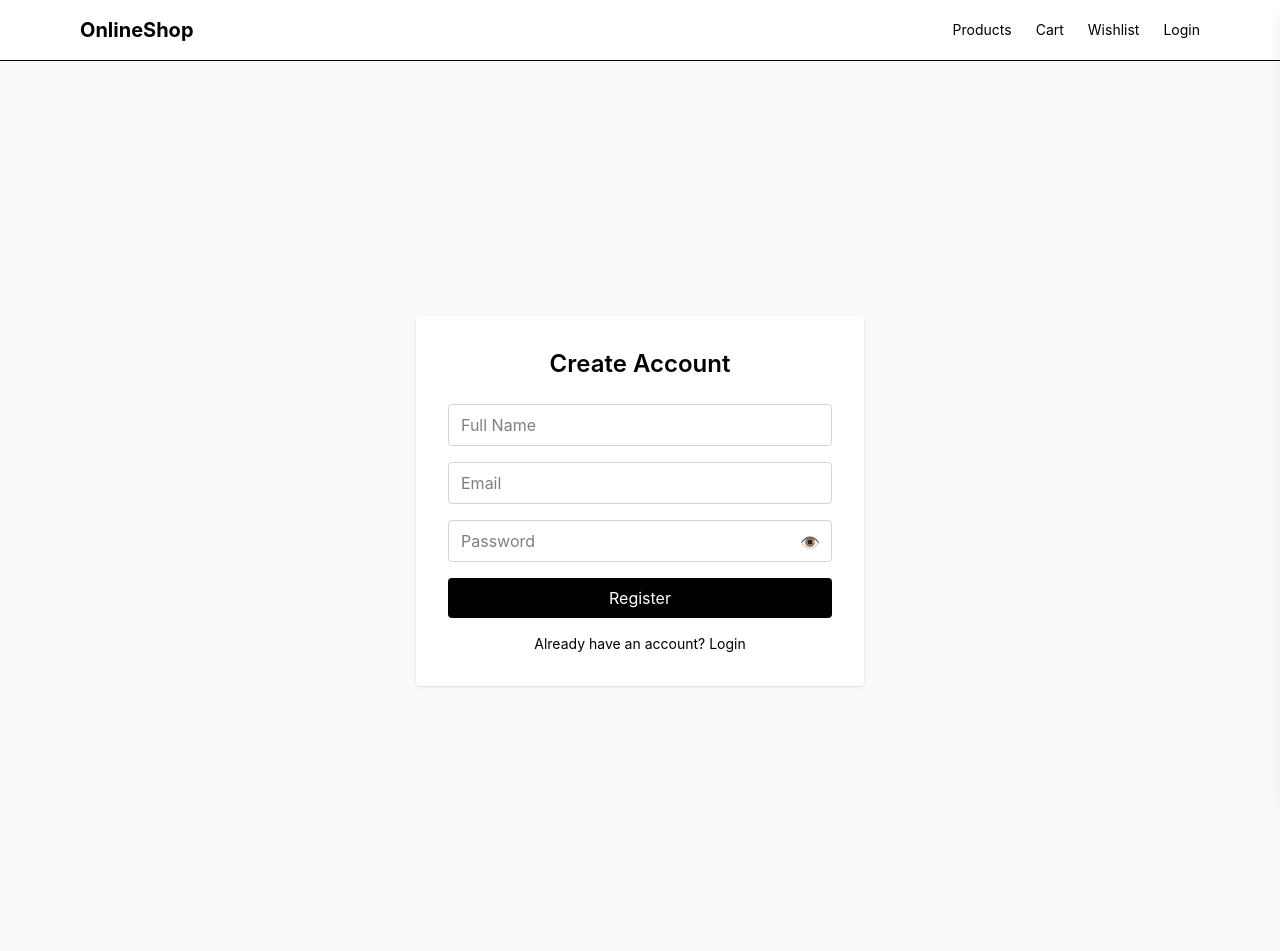
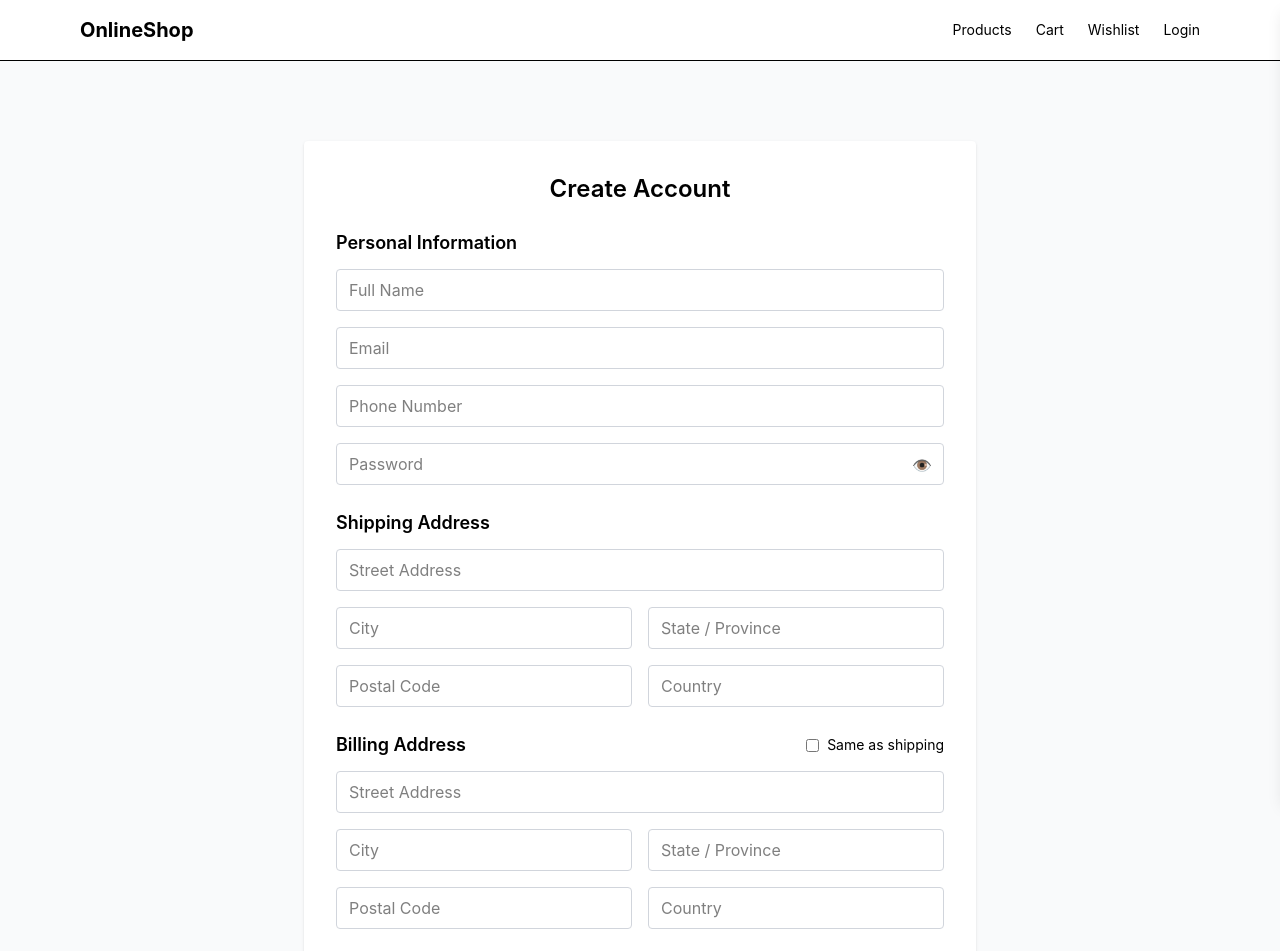
Before and after one commit to kgkaudi/OnlineShopDotnet, a Next.js app in the folder frontend/: page /auth/register in a window 1280 px wide. Shown: the top 951 px of the page. Built offline with nearby package versions, Linux system fonts and the light colour scheme; no server answers.

Commit message:
Updated the registration to have all these details

```diff
--- a/frontend/app/auth/register/page.tsx
+++ b/frontend/app/auth/register/page.tsx
@@ -6,17 +6,76 @@ import Container from "../../components/Container";
 
 export default function RegisterPage() {
   const router = useRouter();
+
   const [form, setForm] = useState({
     fullName: "",
     email: "",
     password: "",
+
+    phoneNumber: "",
+
+    shippingAddress: {
+      street: "",
+      city: "",
+      state: "",
+      postalCode: "",
+      country: "",
+    },
+
+    billingAddress: {
+      street: "",
+      city: "",
+      state: "",
+      postalCode: "",
+      country: "",
+    },
   });
+
+  const [sameBillingAddress, setSameBillingAddress] = useState(false);
   const [showPassword, setShowPassword] = useState(false);
   const [error, setError] = useState("");
   const [loading, setLoading] = useState(false);
 
-  const handleChange = (e: React.ChangeEvent<HTMLInputElement>) => {
-    setForm({ ...form, [e.target.name]: e.target.value });
+  const handleChange = (
+    e: React.ChangeEvent<HTMLInputElement>
+  ) => {
+    const { name, value } = e.target;
+
+    setForm((previous) => ({
+      ...previous,
+      [name]: value,
+    }));
+  };
+
+  const handleAddressChange = (
+    type: "shippingAddress" | "billingAddress",
+    field: keyof typeof form.shippingAddress,
+    value: string
+  ) => {
+    setForm((previous) => ({
+      ...previous,
+      [type]: {
+        ...previous[type],
+        [field]: value,
+      },
+    }));
+  };
+
+  const handleSameBillingChange = (
+    e: React.ChangeEvent<HTMLInputElement>
+  ) => {
+    const checked = e.target.checked;
+
+    setSameBillingAddress(checked);
+
+    if (checked) {
+      setForm((previous) => ({
+        ...previous,
+        billingAddress: {
+          ...previous.shippingAddress,
+        },
+      }));
+    }
   };
 
   const handleSubmit = async (e: React.FormEvent) => {
@@ -25,11 +84,44 @@ export default function RegisterPage() {
     setLoading(true);
 
     try {
-      const res = await fetch(`${process.env.NEXT_PUBLIC_API_URL}/auth/register`, {
+      const billingAddress = sameBillingAddress
+        ? form.shippingAddress
+        : form.billingAddress;
+
+      const payload = {
+        fullName: form.fullName,
+        email: form.email,
+        password: form.password,
+
+        phoneNumber: form.phoneNumber.trim() || null,
+
+        shippingAddress: {
+          street: form.shippingAddress.street.trim(),
+          city: form.shippingAddress.city.trim(),
+          state: form.shippingAddress.state.trim(),
+          postalCode: form.shippingAddress.postalCode.trim(),
+          country: form.shippingAddress.country.trim(),
+        },
+
+        billingAddress: {
+          street: billingAddress.street.trim(),
+          city: billingAddress.city.trim(),
+          state: billingAddress.state.trim(),
+          postalCode: billingAddress.postalCode.trim(),
+          country: billingAddress.country.trim(),
+        },
+      };
+
+      const res = await fetch(
+        `${process.env.NEXT_PUBLIC_API_URL}/auth/register`,
+        {
           method: "POST",
-        headers: { "Content-Type": "application/json" },
-        body: JSON.stringify(form),
-      });
+          headers: {
+            "Content-Type": "application/json",
+          },
+          body: JSON.stringify(payload),
+        }
+      );
 
       if (!res.ok) {
         const msg = await res.text();
@@ -46,17 +138,29 @@ export default function RegisterPage() {
 
   return (
     <Container>
-      <div className="flex flex-col items-center justify-center min-h-screen bg-gray-50">
-        <div className="w-full max-w-md bg-white p-8 rounded shadow">
-          <h1 className="text-2xl font-semibold mb-6 text-center">Create Account</h1>
+      <div className="flex flex-col items-center justify-center min-h-screen bg-gray-50 py-10">
+        <div className="w-full max-w-2xl bg-white p-8 rounded shadow">
+          <h1 className="text-2xl font-semibold mb-6 text-center">
+            Create Account
+          </h1>
 
-          <form onSubmit={handleSubmit} className="space-y-4">
+          <form onSubmit={handleSubmit} className="space-y-6">
             {error && (
               <div className="bg-red-100 text-red-700 px-3 py-2 rounded text-center">
                 {error}
               </div>
             )}
 
+            {/* =====================================================
+                PERSONAL INFORMATION
+            ====================================================== */}
+
+            <div>
+              <h2 className="text-lg font-semibold mb-3">
+                Personal Information
+              </h2>
+
+              <div className="space-y-4">
                 <input
                   type="text"
                   name="fullName"
@@ -77,6 +181,15 @@ export default function RegisterPage() {
                   required
                 />
 
+                <input
+                  type="tel"
+                  name="phoneNumber"
+                  placeholder="Phone Number"
+                  value={form.phoneNumber}
+                  onChange={handleChange}
+                  className="w-full border border-gray-300 rounded px-3 py-2"
+                />
+
                 <div className="relative">
                   <input
                     type={showPassword ? "text" : "password"}
@@ -87,19 +200,218 @@ export default function RegisterPage() {
                     className="w-full border border-gray-300 rounded px-3 py-2 pr-10"
                     required
                   />
+
                   <button
                     type="button"
-                onClick={() => setShowPassword(!showPassword)}
+                    onClick={() =>
+                      setShowPassword(!showPassword)
+                    }
                     className="absolute right-3 top-2.5 text-gray-500 hover:text-black"
                   >
                     {showPassword ? "🙈" : "👁️"}
                   </button>
                 </div>
+              </div>
+            </div>
+
+            {/* =====================================================
+                SHIPPING ADDRESS
+            ====================================================== */}
+
+            <div>
+              <h2 className="text-lg font-semibold mb-3">
+                Shipping Address
+              </h2>
+
+              <div className="space-y-4">
+                <input
+                  type="text"
+                  placeholder="Street Address"
+                  value={form.shippingAddress.street}
+                  onChange={(e) =>
+                    handleAddressChange(
+                      "shippingAddress",
+                      "street",
+                      e.target.value
+                    )
+                  }
+                  className="w-full border border-gray-300 rounded px-3 py-2"
+                  required
+                />
+
+                <div className="grid grid-cols-1 md:grid-cols-2 gap-4">
+                  <input
+                    type="text"
+                    placeholder="City"
+                    value={form.shippingAddress.city}
+                    onChange={(e) =>
+                      handleAddressChange(
+                        "shippingAddress",
+                        "city",
+                        e.target.value
+                      )
+                    }
+                    className="w-full border border-gray-300 rounded px-3 py-2"
+                    required
+                  />
+
+                  <input
+                    type="text"
+                    placeholder="State / Province"
+                    value={form.shippingAddress.state}
+                    onChange={(e) =>
+                      handleAddressChange(
+                        "shippingAddress",
+                        "state",
+                        e.target.value
+                      )
+                    }
+                    className="w-full border border-gray-300 rounded px-3 py-2"
+                  />
+
+                  <input
+                    type="text"
+                    placeholder="Postal Code"
+                    value={form.shippingAddress.postalCode}
+                    onChange={(e) =>
+                      handleAddressChange(
+                        "shippingAddress",
+                        "postalCode",
+                        e.target.value
+                      )
+                    }
+                    className="w-full border border-gray-300 rounded px-3 py-2"
+                    required
+                  />
+
+                  <input
+                    type="text"
+                    placeholder="Country"
+                    value={form.shippingAddress.country}
+                    onChange={(e) =>
+                      handleAddressChange(
+                        "shippingAddress",
+                        "country",
+                        e.target.value
+                      )
+                    }
+                    className="w-full border border-gray-300 rounded px-3 py-2"
+                    required
+                  />
+                </div>
+              </div>
+            </div>
+
+            {/* =====================================================
+                BILLING ADDRESS
+            ====================================================== */}
+
+            <div>
+              <div className="flex items-center justify-between mb-3">
+                <h2 className="text-lg font-semibold">
+                  Billing Address
+                </h2>
+
+                <label className="flex items-center gap-2 text-sm cursor-pointer">
+                  <input
+                    type="checkbox"
+                    checked={sameBillingAddress}
+                    onChange={handleSameBillingChange}
+                  />
+
+                  Same as shipping
+                </label>
+              </div>
+
+              {!sameBillingAddress && (
+                <div className="space-y-4">
+                  <input
+                    type="text"
+                    placeholder="Street Address"
+                    value={form.billingAddress.street}
+                    onChange={(e) =>
+                      handleAddressChange(
+                        "billingAddress",
+                        "street",
+                        e.target.value
+                      )
+                    }
+                    className="w-full border border-gray-300 rounded px-3 py-2"
+                    required
+                  />
+
+                  <div className="grid grid-cols-1 md:grid-cols-2 gap-4">
+                    <input
+                      type="text"
+                      placeholder="City"
+                      value={form.billingAddress.city}
+                      onChange={(e) =>
+                        handleAddressChange(
+                          "billingAddress",
+                          "city",
+                          e.target.value
+                        )
+                      }
+                      className="w-full border border-gray-300 rounded px-3 py-2"
+                      required
+                    />
+
+                    <input
+                      type="text"
+                      placeholder="State / Province"
+                      value={form.billingAddress.state}
+                      onChange={(e) =>
+                        handleAddressChange(
+                          "billingAddress",
+                          "state",
+                          e.target.value
+                        )
+                      }
+                      className="w-full border border-gray-300 rounded px-3 py-2"
+                    />
+
+                    <input
+                      type="text"
+                      placeholder="Postal Code"
+                      value={form.billingAddress.postalCode}
+                      onChange={(e) =>
+                        handleAddressChange(
+                          "billingAddress",
+                          "postalCode",
+                          e.target.value
+                        )
+                      }
+                      className="w-full border border-gray-300 rounded px-3 py-2"
+                      required
+                    />
+
+                    <input
+                      type="text"
+                      placeholder="Country"
+                      value={form.billingAddress.country}
+                      onChange={(e) =>
+                        handleAddressChange(
+                          "billingAddress",
+                          "country",
+                          e.target.value
+                        )
+                      }
+                      className="w-full border border-gray-300 rounded px-3 py-2"
+                      required
+                    />
+                  </div>
+                </div>
+              )}
+            </div>
+
+            {/* =====================================================
+                REGISTER
+            ====================================================== */}
 
             <button
               type="submit"
               disabled={loading}
-              className="w-full bg-black text-white py-2 rounded hover:bg-gray-800"
+              className="w-full bg-black text-white py-2 rounded hover:bg-gray-800 disabled:opacity-50"
             >
               {loading ? "Registering..." : "Register"}
             </button>
@@ -107,7 +419,10 @@ export default function RegisterPage() {
 
           <p className="text-center mt-4 text-sm">
             Already have an account?{" "}
-            <a href="/auth/login" className="text-black hover:underline">
+            <a
+              href="/auth/login"
+              className="text-black hover:underline"
+            >
               Login
             </a>
           </p>
```
Lines whose indentation alone changed are shown as unchanged.
